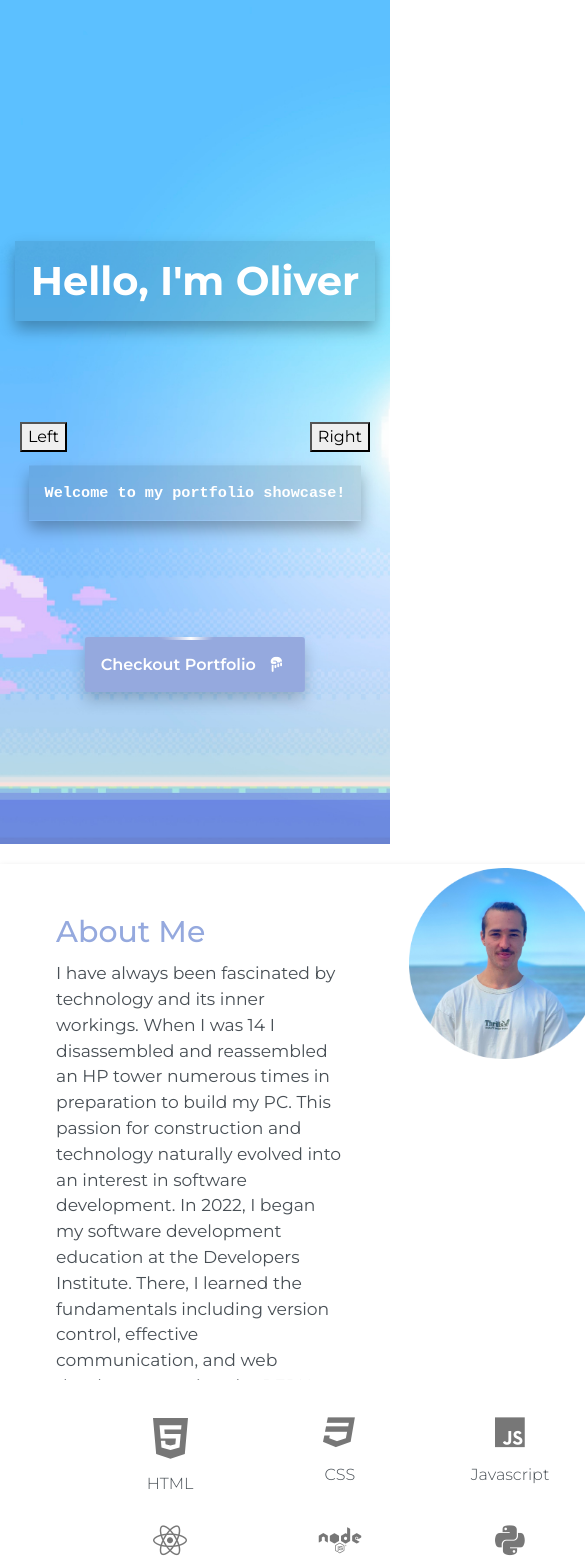
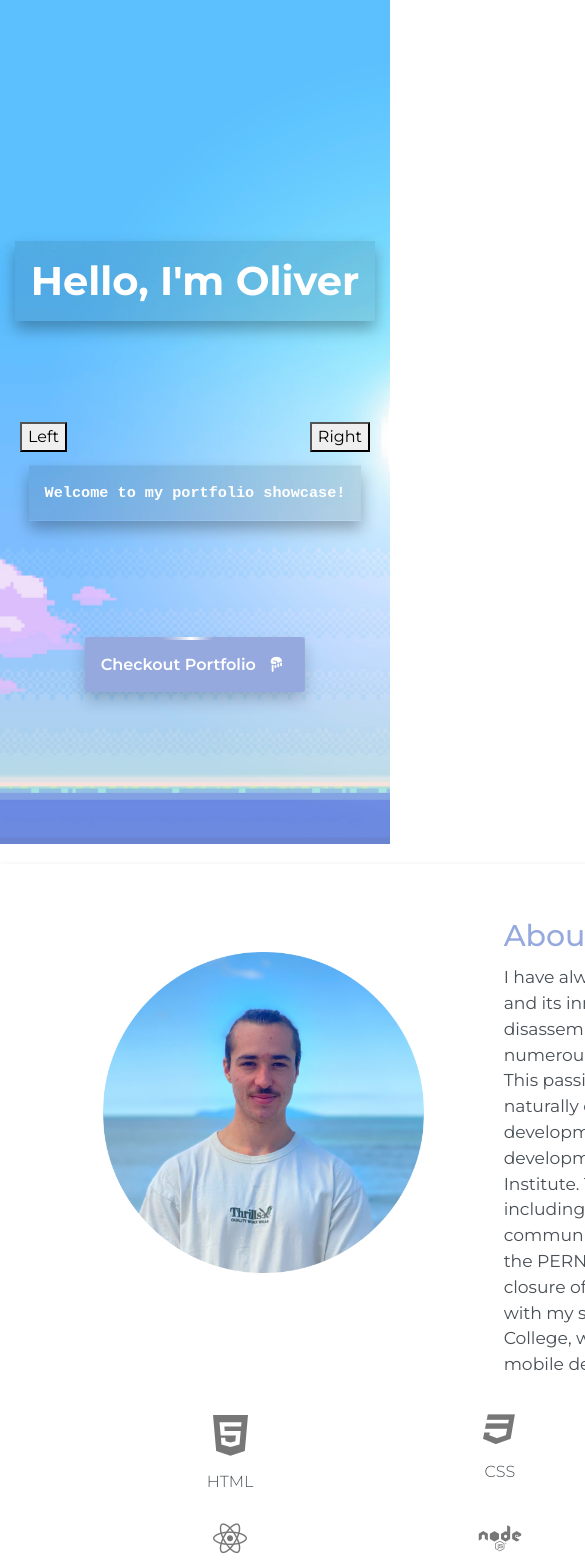
Before and after one commit to oliverEddy/Olivers-Portfolio, a React (Create React App) app: page / in a window 390 px wide. Shown: the top 1568 px of the page, 585 px wide, since content can reach past the window. Built offline with nearby package versions, Linux system fonts and the light colour scheme.

Commit message:
Pre task prep

```diff
--- a/src/components/layouts/Skills.css
+++ b/src/components/layouts/Skills.css
@@ -38,7 +38,7 @@
   max-width: 100%; /* Ensure the image does not exceed its container's width */
   height: auto; /* Maintain aspect ratio */
 }
-@media (max-width: 1520px) {
+@media (max-width: 1900px) {
   .skill__square i,
   .skill__square svg {
     font-size: 2.594rem !important; /* Smaller font size for icons */
@@ -46,7 +46,7 @@
   }
 }
 
-@media (max-width: 1240px) {
+@media (max-width: 1500px) {
   .skill__square i,
   .skill__square svg {
     font-size: 2.125rem !important; /* Smaller font size for icons */
--- a/src/components/section/About.css
+++ b/src/components/section/About.css
@@ -225,28 +225,3 @@ padding-right: 15px;
 
 }
   }
-  @media (max-width: 1028px) {
-    .effect2{
-      width: 680px;
-    }
-    .grid-container {
-
-      grid-template-rows: 30% 40% 30%; /* 2 rows that adjust to content size */
-    padding-left: 2.5rem;
-padding-right: 2.5rem;
-  }
-    .grid-item.Photo {
-
-      grid-row: 1/2;
-      grid-column: 7/12;
-    }
-    .grid-item.about {
-      grid-column: 1/7;
-      padding: 1rem;
-      grid-row: 1/3;
-
-    }
-#Skills {
-  grid-row: 3/4;
-}
-      }
--- a/src/components/section/Works.css
+++ b/src/components/section/Works.css
@@ -34,5 +34,5 @@
 
       @media (max-width: 1500px) {
         .third {
-          width: 1040px;
+          width: 1000px;
         }}
```
